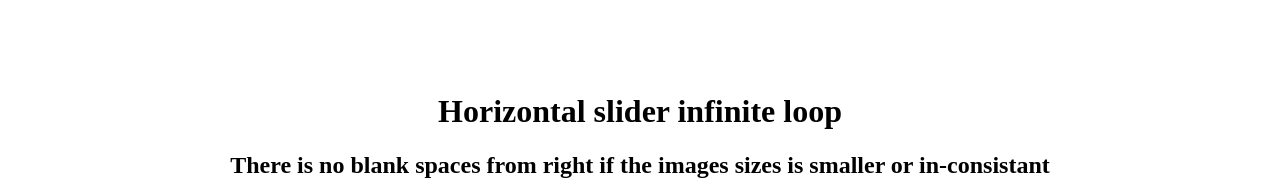
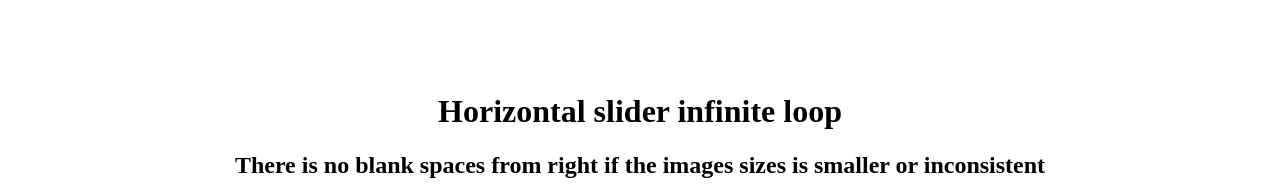
Before and after one commit to ashish135/infinite-horizontal-slider, a plain HTML site: page index.html in a window 1280 px wide. Shown: the top 196 px of the page. Drawn offline with nearby package versions, Linux system fonts and the light colour scheme.

Commit message:
inconsistent

```diff
--- a/index.html
+++ b/index.html
@@ -35,7 +35,7 @@
 </head>
 <body>
     <h1>Horizontal slider infinite loop</h1>
-    <h2>There is no blank spaces from right if the images sizes is smaller or in-consistant</h2>
+    <h2>There is no blank spaces from right if the images sizes is smaller or inconsistent</h2>
     <div class="team-row-1">
         <div class="team-slider">
             <img src="./images/demo-image-1.png" />
```
